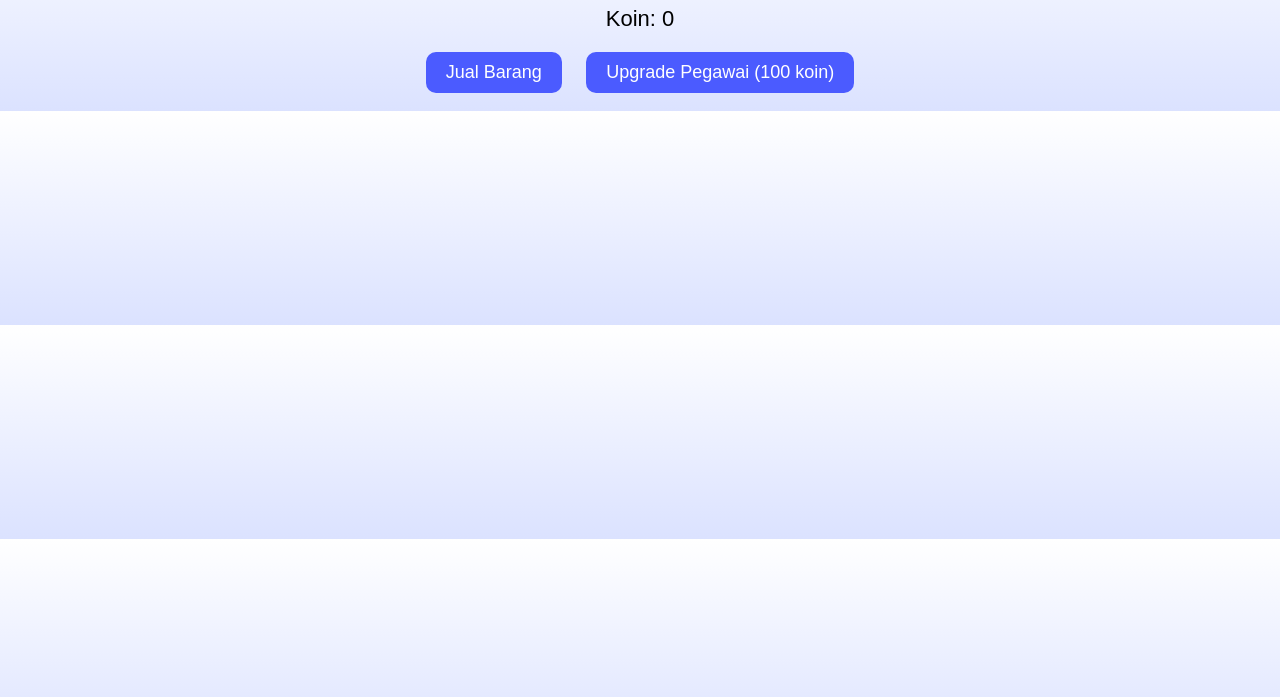
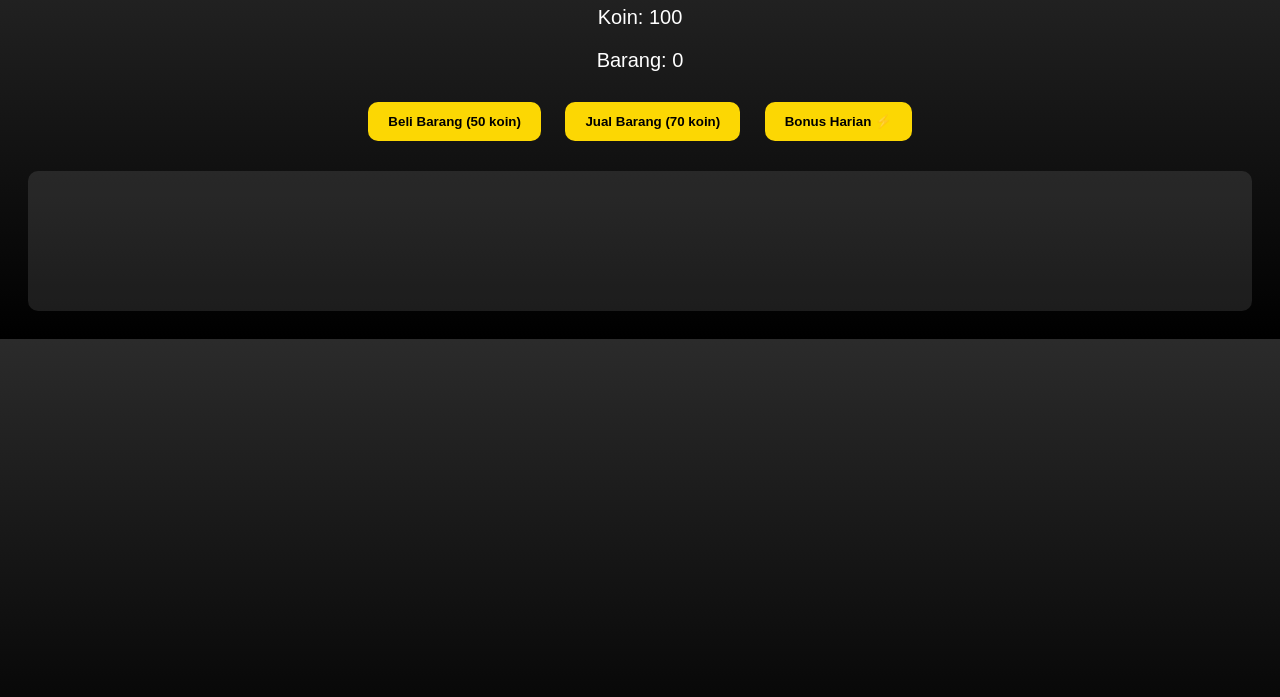
Before and after one commit to holiczayeck/Zeus, a plain HTML site: page index.html in a window 1280 px wide. Shown: the part 103-800 px from the top of the page. Drawn offline with Linux system fonts and the light colour scheme.

Commit message:
Update index.html

```diff
--- a/index.html
+++ b/index.html
@@ -1,53 +1,112 @@
 <!DOCTYPE html>
 <html>
 <head>
-  <meta charset="UTF-8" />
-  <title>Zeus Tycoon</title>
+  <meta charset="UTF-8">
+  <title>⚡ Zeus Tycoon ⚡</title>
   <style>
-    body { font-family: sans-serif; text-align: center; background: linear-gradient(#fff, #dbe2ff); margin-top: 50px; }
-    button { padding: 10px 20px; font-size: 18px; margin: 10px; border-radius: 10px; border: none; background: #4b5bff; color: white; }
-    button:hover { background: #3a49cc; }
-    .stats { font-size: 22px; margin: 10px; }
+    body {
+      font-family: Arial, sans-serif;
+      background: linear-gradient(180deg, #2b2b2b, #000);
+      color: white;
+      text-align: center;
+      padding: 20px;
+    }
+
+    h1 {
+      color: #fcd703;
+    }
+
+    .stats {
+      font-size: 20px;
+      margin: 20px 0;
+    }
+
+    button {
+      padding: 12px 20px;
+      border: none;
+      border-radius: 10px;
+      background-color: #fcd703;
+      color: #000;
+      font-weight: bold;
+      margin: 10px;
+      cursor: pointer;
+    }
+
+    button:hover {
+      background-color: #ffea61;
+    }
+
+    .log {
+      background: rgba(255,255,255,0.1);
+      padding: 10px;
+      margin-top: 20px;
+      border-radius: 10px;
+      height: 120px;
+      overflow-y: auto;
+      text-align: left;
+    }
   </style>
 </head>
 <body>
   <h1>⚡ Zeus Tycoon ⚡</h1>
-  <div class="stats">Koin: <span id="coins">0</span></div>
-  <button id="sellBtn">Jual Barang</button>
-  <button id="upgradeBtn">Upgrade Pegawai (100 koin)</button>
+  <div class="stats">
+    <p>Koin: <span id="coins">100</span></p>
+    <p>Barang: <span id="items">0</span></p>
+  </div>
+
+  <button id="buyBtn">Beli Barang (50 koin)</button>
+  <button id="sellBtn">Jual Barang (70 koin)</button>
+  <button id="bonusBtn">Bonus Harian ⚡</button>
+
+  <div class="log" id="log"></div>
 
   <script>
-    let coins = parseInt(localStorage.getItem("coins")) || 0;
-    let income = parseInt(localStorage.getItem("income")) || 10;
+    let coins = 100;
+    let items = 0;
 
     const coinsEl = document.getElementById("coins");
-    const sellBtn = document.getElementById("sellBtn");
-    const upgradeBtn = document.getElementById("upgradeBtn");
+    const itemsEl = document.getElementById("items");
+    const logEl = document.getElementById("log");
 
-    function updateDisplay() {
-      coinsEl.textContent = coins;
+    function log(message) {
+      const p = document.createElement("p");
+      p.textContent = message;
+      logEl.prepend(p);
     }
 
-    sellBtn.onclick = () => {
-      coins += income;
-      updateDisplay();
-      localStorage.setItem("coins", coins);
+    document.getElementById("buyBtn").onclick = function() {
+      if (coins >= 50) {
+        coins -= 50;
+        items++;
+        log("Kamu membeli 1 barang 🔥");
+      } else {
+        log("Koin kamu tidak cukup!");
+      }
+      update();
     };
 
-    upgradeBtn.onclick = () => {
-      if (coins >= 100) {
-        coins -= 100;
-        income += 5;
-        updateDisplay();
-        localStorage.setItem("coins", coins);
-        localStorage.setItem("income", income);
-        alert("Upgrade berhasil! ⚡ Pegawai makin produktif!");
+    document.getElementById("sellBtn").onclick = function() {
+      if (items > 0) {
+        coins += 70;
+        items--;
+        log("Kamu menjual 1 barang 💰");
       } else {
-        alert("Koin kamu belum cukup!");
+        log("Kamu belum punya barang untuk dijual!");
       }
+      update();
     };
 
-    updateDisplay();
+    document.getElementById("bonusBtn").onclick = function() {
+      const bonus = Math.floor(Math.random() * 51) + 50;
+      coins += bonus;
+      log("Kamu mendapat bonus harian: +" + bonus + " koin ⚡");
+      update();
+    };
+
+    function update() {
+      coinsEl.textContent = coins;
+      itemsEl.textContent = items;
+    }
   </script>
 </body>
 </html>
```
